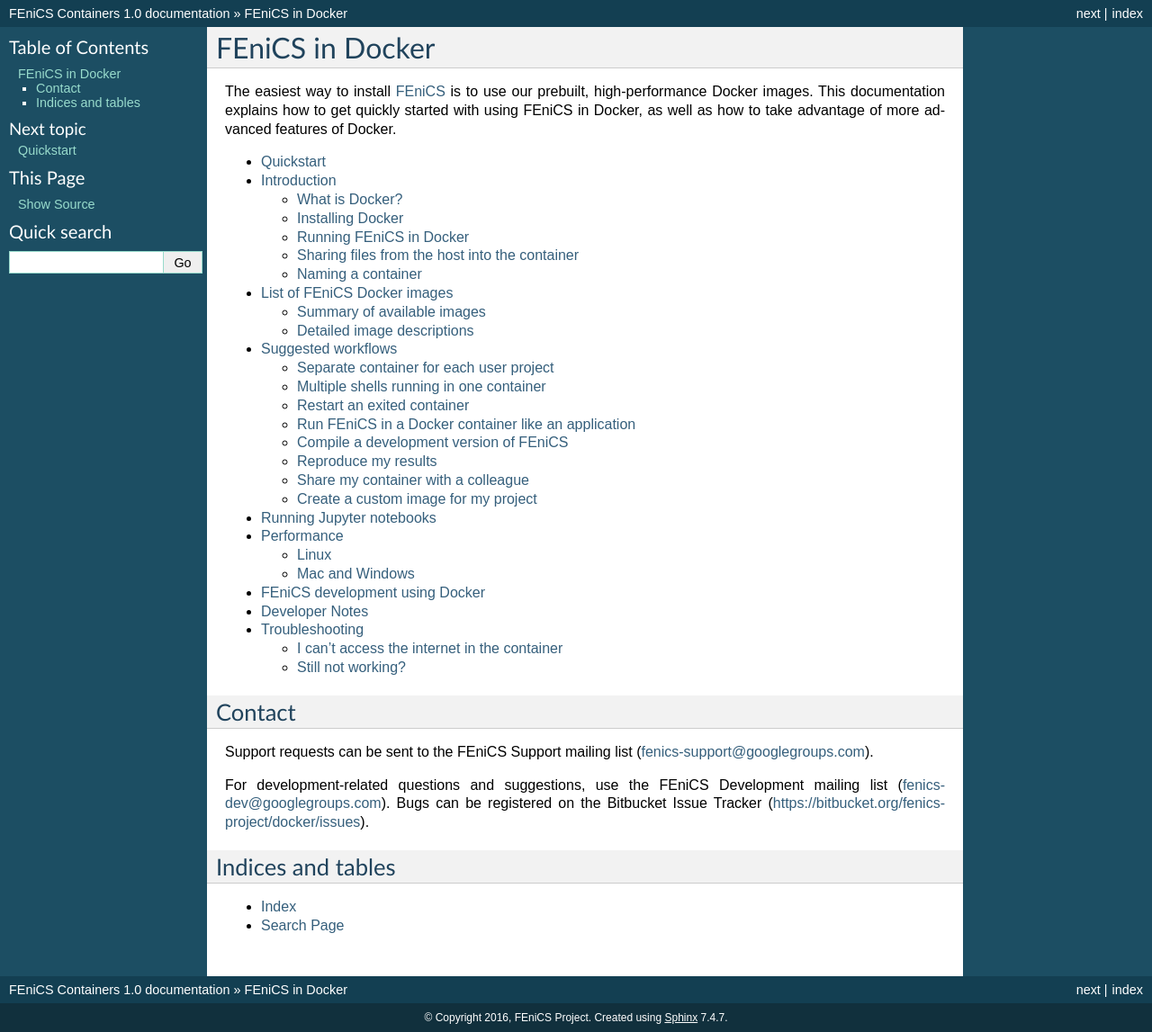
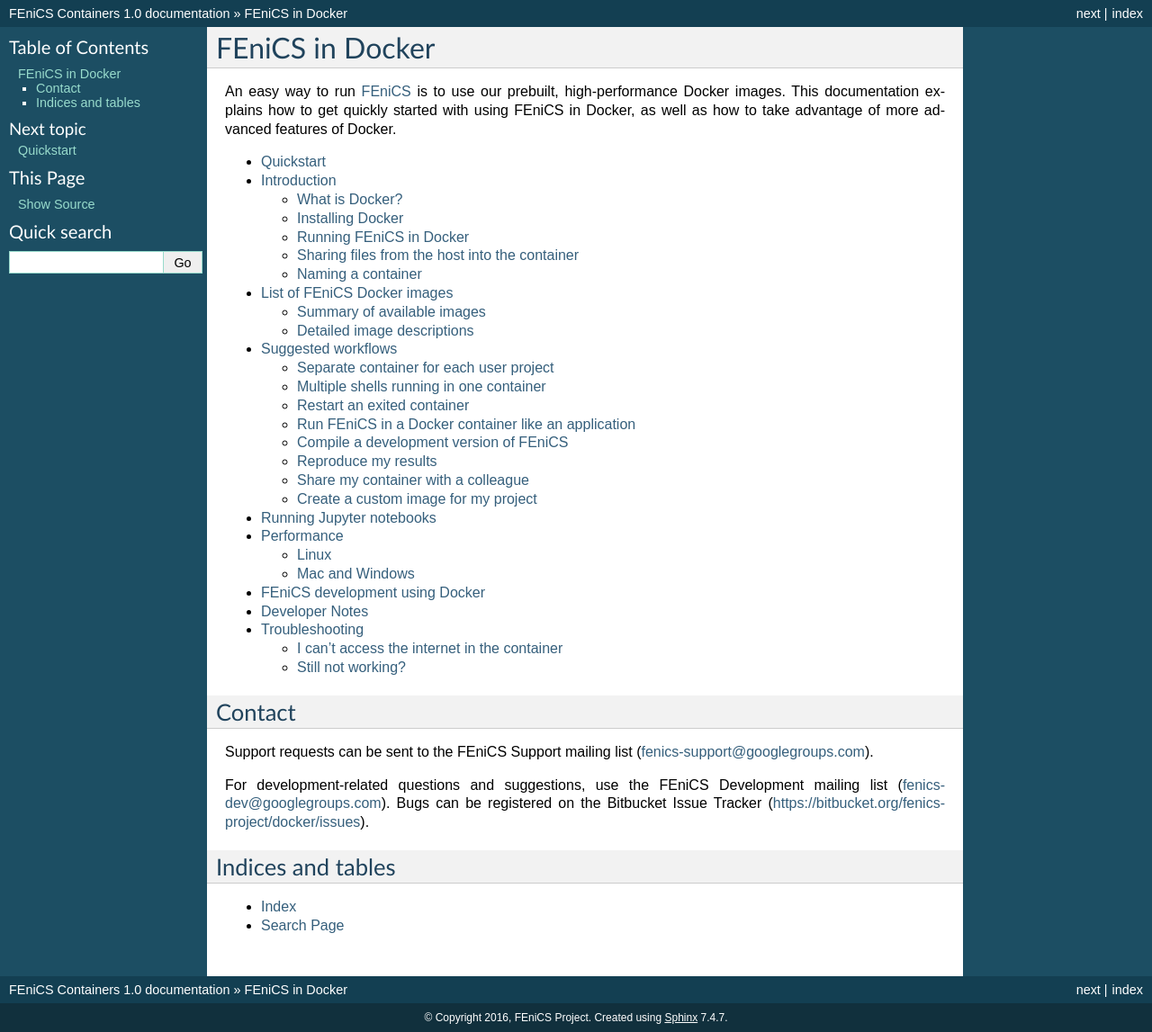
Before and after one commit to vacary/docker, a Sphinx documentation site: the page built from docs/source/index.rst, in a window 1280 px wide. Shown: the whole page at 90% size. Built offline with Sphinx 7.4.7, drawn with Linux system fonts in a browser that asks for light colours.

Commit message:
index.rst edited online with Bitbucket

```diff
--- a/docs/source/index.rst
+++ b/docs/source/index.rst
@@ -7,7 +7,7 @@
 FEniCS in Docker
 ================
 
-The easiest way to install `FEniCS <http://fenicsproject.org>`_ is to
+An easy way to run `FEniCS <http://fenicsproject.org>`_ is to
 use our prebuilt, high-performance Docker images.  This documentation
 explains how to get quickly started with using FEniCS in Docker, as
 well as how to take advantage of more advanced features of Docker.
```
